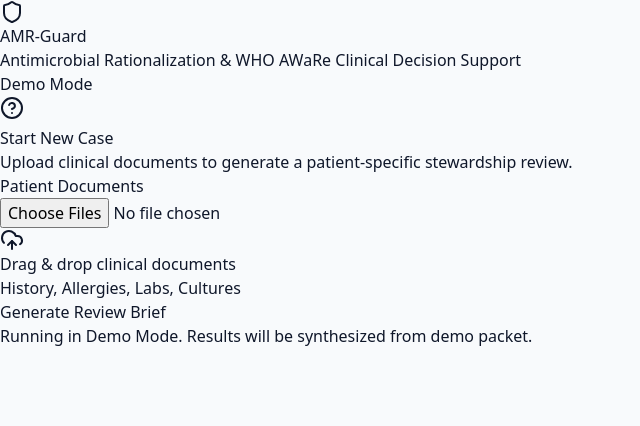
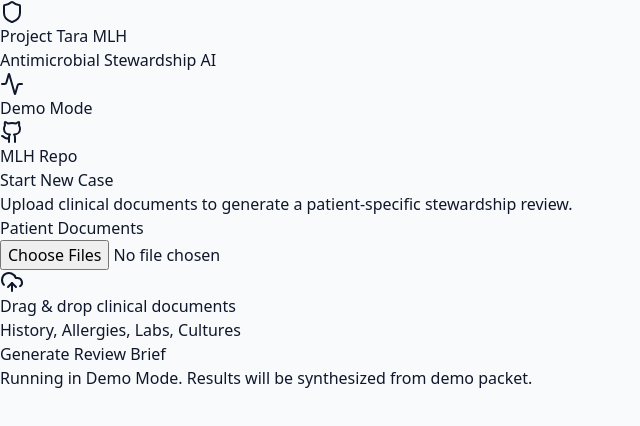
Before and after one commit to ut3av/MLH, a React app in the folder amr-guard/frontend/: page / in a window 1280 px wide. Shown: the top 426 px of the page, without its empty margins (0-640 px from the left). Built offline with nearby package versions, Linux system fonts and the light colour scheme; the HTML template or start-up script is replaced by a standard one.

Commit message:
Update Navbar with Project Tara branding and MLH repo link

```diff
--- a/amr-guard/frontend/src/components/Navbar.jsx
+++ b/amr-guard/frontend/src/components/Navbar.jsx
@@ -1,34 +1,56 @@
 import React from 'react';
-import { Shield, HelpCircle } from 'lucide-react';
+import { Shield, Github, Activity } from 'lucide-react';
 
-export default function Navbar({ demoMode, setDemoMode, onHelpClick }) {
+const Navbar = ({ demoMode, setDemoMode }) => {
   return (
-    <nav className="bg-slate-900 text-white shadow-lg">
+    <nav className="bg-slate-900 text-white shadow-lg border-b border-slate-700">
       <div className="max-w-7xl mx-auto px-4 sm:px-6 lg:px-8">
-        <div className="flex justify-between h-16 items-center">
-          <div className="flex items-center">
-            <Shield className="h-8 w-8 text-emerald-400 mr-3" />
+        <div className="flex items-center justify-between h-16">
+
+          {/* Logo and Project Name */}
+          <div className="flex items-center gap-3">
+            <Shield className="h-8 w-8 text-emerald-400" />
             <div>
-              <h1 className="text-xl font-bold tracking-tight">AMR-Guard</h1>
-              <p className="text-xs text-slate-400 hidden sm:block">Antimicrobial Rationalization & WHO AWaRe Clinical Decision Support</p>
+              <h1 className="text-xl font-bold tracking-tight text-white">
+                Project Tara <span className="text-emerald-400 text-sm border border-emerald-400 rounded px-1 ml-1">MLH</span>
+              </h1>
+              <p className="text-xs text-slate-400 hidden sm:block">
+                Antimicrobial Stewardship AI
+              </p>
             </div>
           </div>
-          <div className="flex items-center space-x-4">
-            <div className="flex items-center space-x-2">
-              <span className="text-sm text-slate-300">Demo Mode</span>
+
+          {/* Controls and MLH GitHub Link */}
+          <div className="flex items-center gap-4">
+
+            {/* Demo Mode Toggle */}
+            <div className="flex items-center gap-2 bg-slate-800 rounded-full px-3 py-1.5 border border-slate-700">
+              <Activity className={`h-4 w-4 ${demoMode ? 'text-amber-400' : 'text-slate-400'}`} />
+              <span className="text-sm text-slate-300 font-medium">Demo Mode</span>
               <button
                 onClick={() => setDemoMode(!demoMode)}
-                className={`relative inline-flex h-6 w-11 items-center rounded-full transition-colors focus:outline-none ${demoMode ? 'bg-emerald-500' : 'bg-slate-600'}`}
+                className={`relative inline-flex h-5 w-9 items-center rounded-full transition-colors ${demoMode ? 'bg-amber-500' : 'bg-slate-600'}`}
               >
-                <span className={`inline-block h-4 w-4 transform rounded-full bg-white transition ${demoMode ? 'translate-x-6' : 'translate-x-1'}`} />
+                <span className={`inline-block h-3 w-3 transform rounded-full bg-white transition-transform ${demoMode ? 'translate-x-5' : 'translate-x-1'}`} />
               </button>
             </div>
-            <button onClick={onHelpClick} className="text-slate-300 hover:text-white">
-              <HelpCircle className="h-6 w-6" />
-            </button>
+
+            {/* MLH GitHub Repository Link */}
+            <a
+              href="https://github.com/yadavvansh25/MLH"
+              target="_blank"
+              rel="noopener noreferrer"
+              className="flex items-center gap-2 bg-slate-800 hover:bg-slate-700 text-white px-3 py-1.5 rounded-md border border-slate-600 transition-colors shadow-sm"
+            >
+              <Github className="h-5 w-5" />
+              <span className="text-sm font-medium hidden sm:block">MLH Repo</span>
+            </a>
+
           </div>
         </div>
       </div>
     </nav>
   );
-}
+};
+
+export default Navbar;
```
